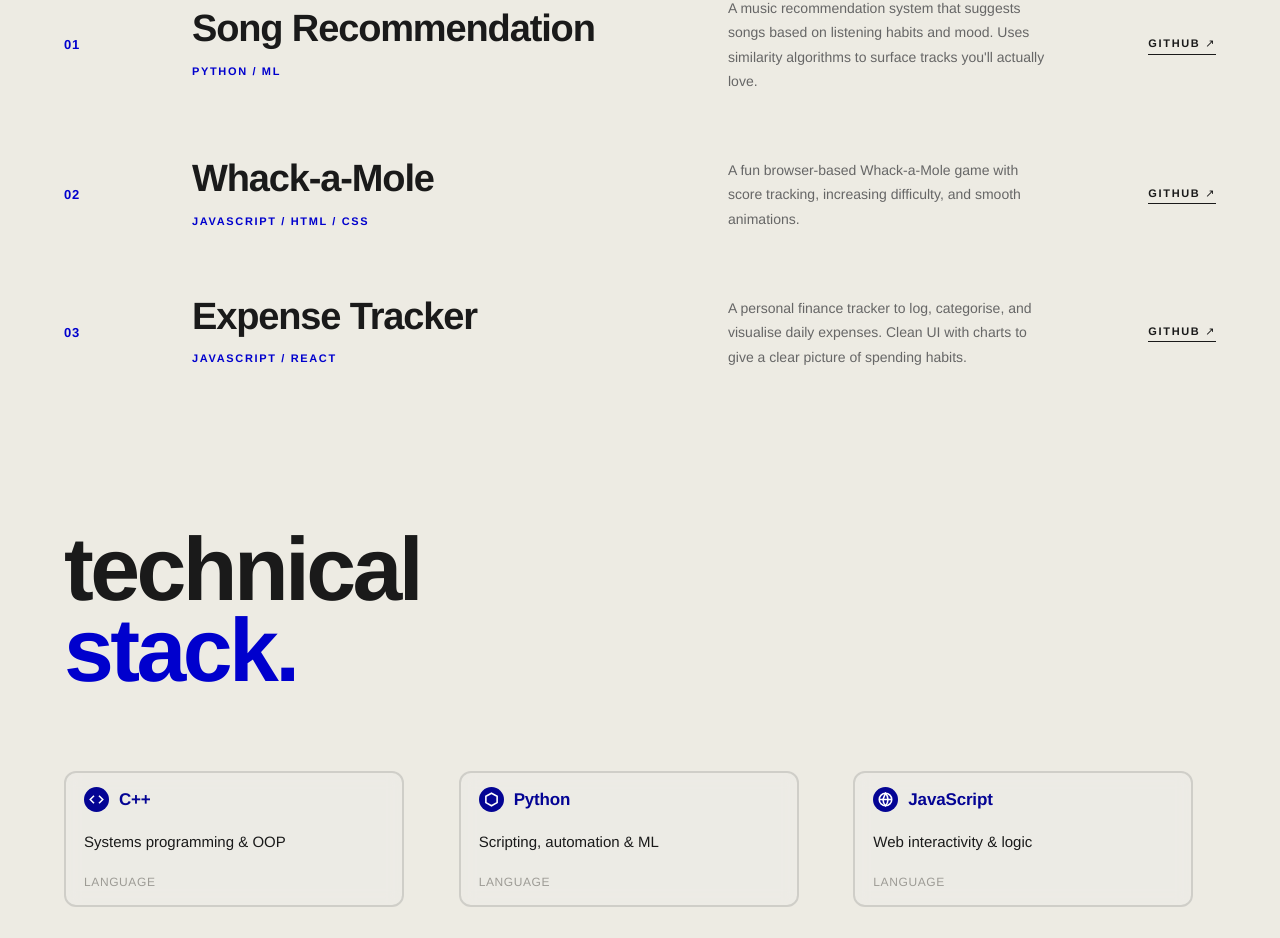
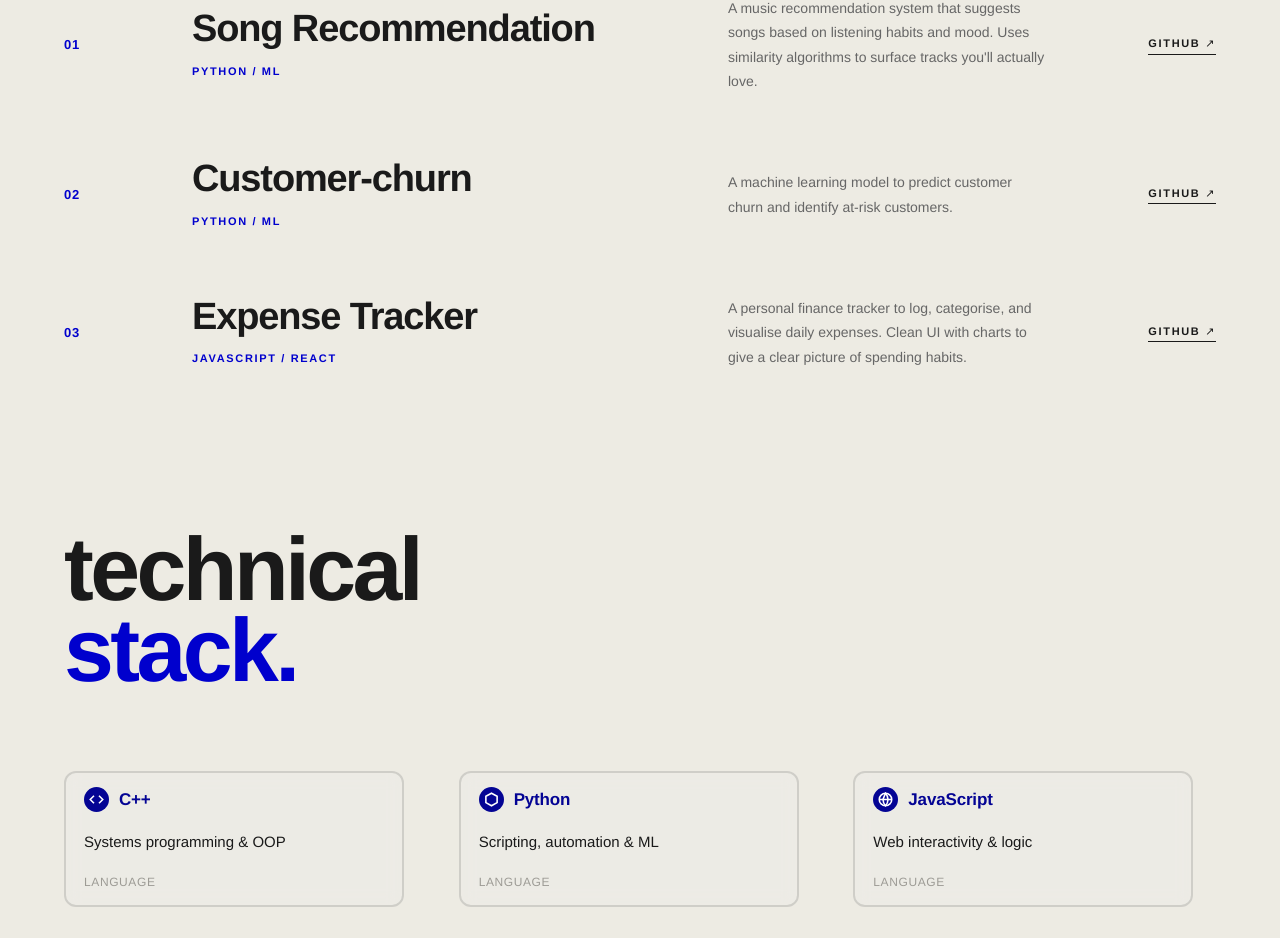
Before and after one commit to Saish-3/Portfolio, a React (Vite) app: page / in a window 1280 px wide. Shown: the part 2180-3118 px from the top of the page. Built offline with nearby package versions, Linux system fonts and the light colour scheme.

Commit message:
Updated portfolio section

```diff
--- a/package.json
+++ b/package.json
@@ -10,6 +10,7 @@
     "preview": "vite preview"
   },
   "dependencies": {
+    "@emailjs/browser": "^4.4.1",
     "framer-motion": "^12.35.0",
     "react": "^19.2.0",
     "react-dom": "^19.2.0"
--- a/src/portfolio.jsx
+++ b/src/portfolio.jsx
@@ -1,5 +1,6 @@
 import { useState, useEffect, useRef } from "react";
 import { motion, useScroll, useTransform, AnimatePresence } from "framer-motion";
+import emailjs from "@emailjs/browser";
 
 // ─── ScrollAndSwapText Component ────────────────────────────────────────────
 const ScrollAndSwapText = ({ label, offset = ["0 0", "0 1"], className, containerRef, ...props }) => {
@@ -272,15 +273,15 @@ const projects = [
     title: "Song Recommendation",
     tech: "Python / ML",
     desc: "A music recommendation system that suggests songs based on listening habits and mood. Uses similarity algorithms to surface tracks you'll actually love.",
-    github: "https://github.com/Saish-3",
+    github: "https://github.com/Saish-3/Song-recommendation",
     live: null,
   },
   {
     num: "02",
-    title: "Whack-a-Mole",
-    tech: "JavaScript / HTML / CSS",
-    desc: "A fun browser-based Whack-a-Mole game with score tracking, increasing difficulty, and smooth animations.",
-    github: "https://github.com/Saish-3",
+    title: "Customer-churn",
+    tech: "Python / ML",
+    desc: "A machine learning model to predict customer churn and identify at-risk customers.",
+    github: "https://github.com/Saish-3/Customer-churn",
     live: null,
   },
   {
@@ -288,7 +289,7 @@ const projects = [
     title: "Expense Tracker",
     tech: "JavaScript / React",
     desc: "A personal finance tracker to log, categorise, and visualise daily expenses. Clean UI with charts to give a clear picture of spending habits.",
-    github: "https://github.com/Saish-3",
+    github: "https://github.com/Saish-3/Expense-tracker",
     live: null,
   },
 ];
```
Also changed, not shown: 1 other file (tests, documents, lock files or other folders).
